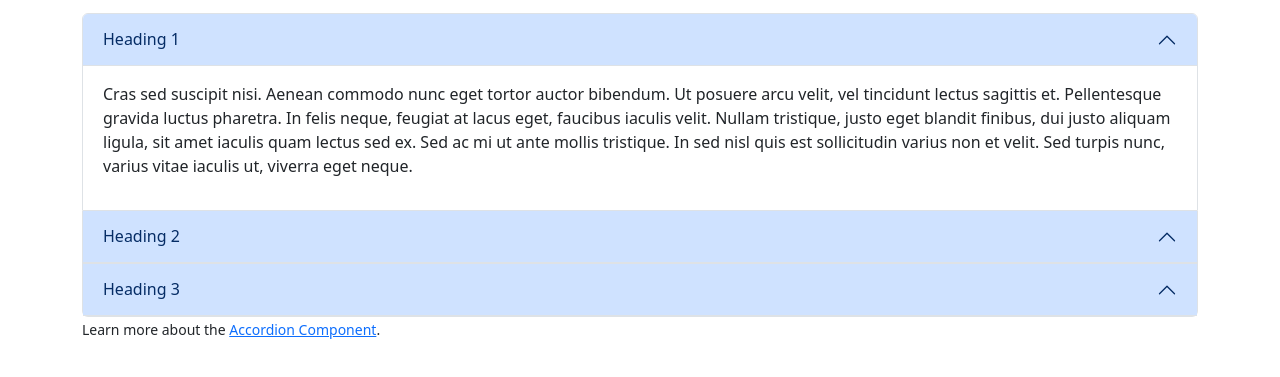
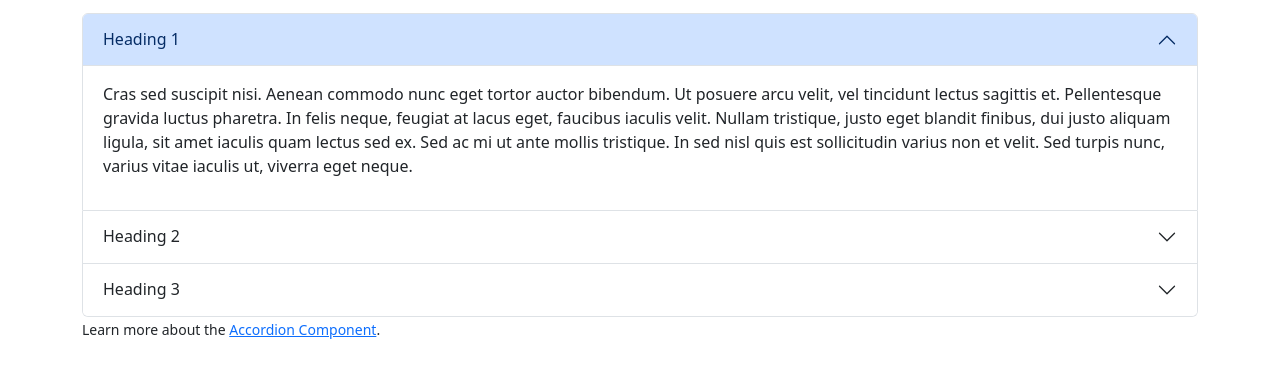
Before and after one commit to smccrindle/comp2081, a plain HTML site: page lesson-8/accordion.html in a window 1280 px wide. Shown: the part 99-476 px from the top of the page. Drawn offline with nearby package versions, Linux system fonts and the light colour scheme.

Commit message:
Fixed collapsed class on unopened accordion items

```diff
--- a/lesson-8/accordion.html
+++ b/lesson-8/accordion.html
@@ -39,7 +39,7 @@
 <!-- STEP 11: Go ahead and build out the next two accordion sections with the markup, attributes and values you used above and see if you can get the entire widget to function properly -->
 					<section class="accordion-item">
 						<h2 class="accordion-header" id="heading2">
-							<button class="accordion-button" type="button" data-bs-toggle="collapse" data-bs-target="#collapse2">Heading 2</button>
+							<button class="accordion-button collapsed" type="button" data-bs-toggle="collapse" data-bs-target="#collapse2">Heading 2</button>
 						</h2>
 						<div class="accordion-collapse collapse" id="collapse2" data-bs-parent="#myAccordion">
 							<div class="accordion-body">
@@ -49,7 +49,7 @@
 					</section>
 					<section class="accordion-item">
 						<h2 class="accordion-header" id="heading3">
-							<button class="accordion-button" type="button" data-bs-toggle="collapse" data-bs-target="#collapse3">Heading 3</button>
+							<button class="accordion-button collapsed" type="button" data-bs-toggle="collapse" data-bs-target="#collapse3">Heading 3</button>
 						</h2>
 						<div class="accordion-collapse collapse" id="collapse3" data-bs-parent="#myAccordion">
 							<div class="accordion-body">
```
